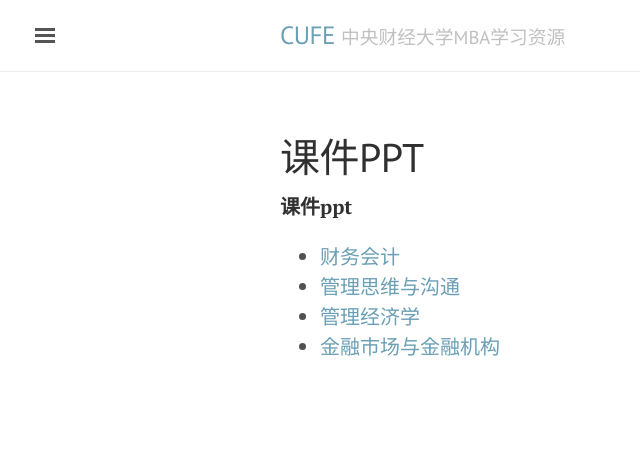
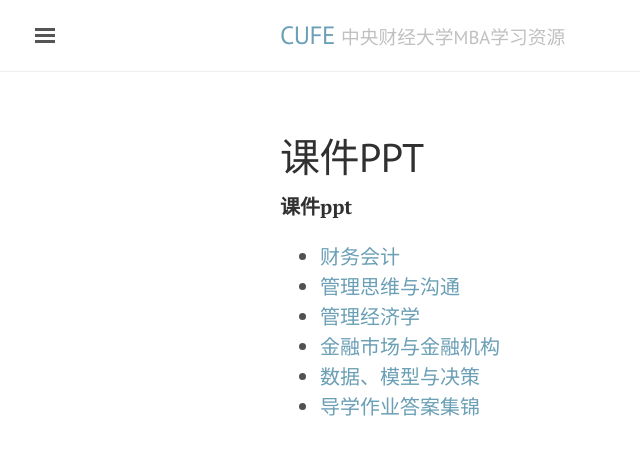
Before and after one commit to cufeMBAer/cufembaer.github.io, a Jekyll site: the page built from ppt.md, in a window 1280 px wide. Shown: the top 455 px of the page, without its empty margins (0-640 px from the left). Built offline with Jekyll 4.4.1, drawn with Linux system fonts in a browser that asks for light colours.

Commit message:
add by lsy

```diff
--- a/ppt.md
+++ b/ppt.md
@@ -8,7 +8,9 @@ title: 课件PPT
 
 
 
-- [财务会计](https://cufembaer.github.io/public/asset/ppt/财务会计/财务会计.zip)
-- [管理思维与沟通](https://cufembaer.github.io/public/asset/ppt/管理思维与沟通.zip)
-- [管理经济学](https://cufembaer.github.io/public/asset/ppt/管理经济学)
+- [财务会计](https://pan.baidu.com/disk/home#list/vmode=list&path=%2F2017MBA%E5%AD%A6%E4%B9%A0%E8%B5%84%E6%96%99%2F%E8%B4%A2%E5%8A%A1%E4%BC%9A%E8%AE%A1)
+- [管理思维与沟通](https://pan.baidu.com/disk/home#list/vmode=list&path=%2F2017MBA%E5%AD%A6%E4%B9%A0%E8%B5%84%E6%96%99%2F%E7%AE%A1%E7%90%86%E6%80%9D%E7%BB%B4%E4%B8%8E%E6%B2%9F%E9%80%9A)
+- [管理经济学](https://pan.baidu.com/disk/home#list/vmode=list&path=%2F2017MBA%E5%AD%A6%E4%B9%A0%E8%B5%84%E6%96%99%2F%E7%AE%A1%E7%90%86%E7%BB%8F%E6%B5%8E%E5%AD%A6)
 - [金融市场与金融机构](https://pan.baidu.com/disk/home#list/vmode=list&path=%2F2017MBA%E5%AD%A6%E4%B9%A0%E8%B5%84%E6%96%99%2F%E9%87%91%E8%9E%8D%E5%B8%82%E5%9C%BA%E4%B8%8E%E9%87%91%E8%9E%8D%E6%9C%BA%E6%9E%84)
+- [数据、模型与决策](https://pan.baidu.com/disk/home#list/vmode=list&path=%2F2017MBA%E5%AD%A6%E4%B9%A0%E8%B5%84%E6%96%99%2F%E6%95%B0%E6%8D%AE%E3%80%81%E6%A8%A1%E5%9E%8B%E4%B8%8E%E5%86%B3%E7%AD%96)
+- [导学作业答案集锦](https://pan.baidu.com/disk/home#list/vmode=list&path=%2F2017MBA%E5%AD%A6%E4%B9%A0%E8%B5%84%E6%96%99%2F%E5%AF%BC%E5%AD%A6%E8%AF%BE%E4%BD%9C%E4%B8%9A%E7%AD%94%E6%A1%88%E9%9B%86%E9%94%A6)
```
